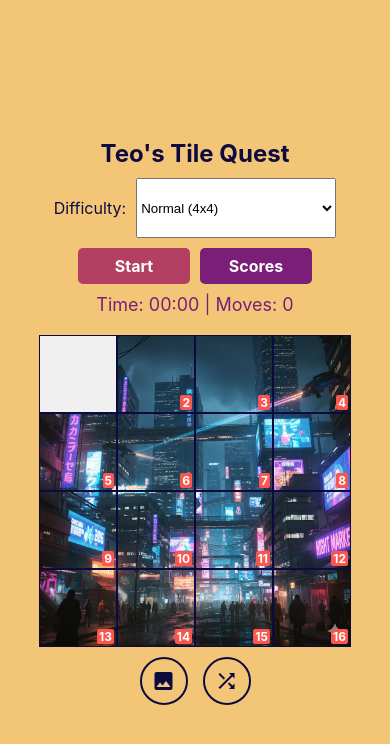
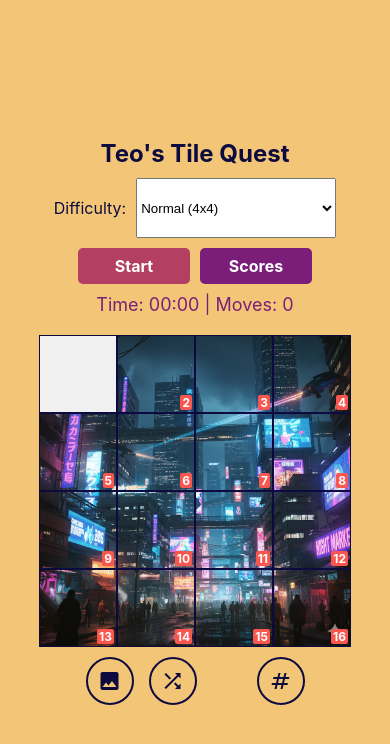
Before and after one commit to QbertMF/tilequest, a React Native app: screen / in a window 390 px wide. Shown: the top 744 px of the page. Built offline with nearby package versions, Linux system fonts and the light colour scheme.

Commit message:
number toggle button

```diff
--- a/App.tsx
+++ b/App.tsx
@@ -42,6 +42,7 @@ export default function App() {
   const [leaderboard, setLeaderboard] = useState<LeaderboardData>({ easy: [], normal: [], hard: [], ultra: [] });
   const [titleClickCount, setTitleClickCount] = useState(0);
   const [showSolveButton, setShowSolveButton] = useState(false);
+  const [showNumbers, setShowNumbers] = useState(true);
   const animatedValues = useRef<Map<number, { x: Animated.Value; y: Animated.Value }>>(new Map());
 
   const screenDimensions = Dimensions.get('window');
@@ -360,7 +361,7 @@ export default function App() {
                       }
                     ]}
                   />
-                  {difficulty !== 'ultra' && <Text style={styles.tileNumber}>{tile.value}</Text>}
+                  {showNumbers && <Text style={styles.tileNumber}>{tile.value}</Text>}
                 </>
               )}
                 </TouchableOpacity>
@@ -385,6 +386,16 @@ export default function App() {
           disabled={gameActive}
         >
           <MaterialIcons name="shuffle" size={24} color={gameActive ? '#999' : '#0c0a3e'} />
+        </TouchableOpacity>
+
+        <View style={styles.spacer} />
+
+        <TouchableOpacity
+          style={[styles.numbersToggleButton, gameActive && styles.disabledButton]}
+          onPress={() => setShowNumbers(!showNumbers)}
+          disabled={gameActive}
+        >
+          <MaterialIcons name="numbers" size={24} color={gameActive ? '#999' : (showNumbers ? '#0c0a3e' : '#999')} />
         </TouchableOpacity>
 
         {showSolveButton && (
@@ -544,6 +555,16 @@ const styles = StyleSheet.create({
     gap: 15,
     marginTop: 10,
     alignSelf: 'center',
+  },
+  numbersToggleButton: {
+    backgroundColor: '#f3c677',
+    padding: 10,
+    borderRadius: 25,
+    borderWidth: 2,
+    borderColor: '#0c0a3e',
+  },
+  spacer: {
+    width: 30,
   },
   disabledButton: {
     backgroundColor: '#e0e0e0',
```
